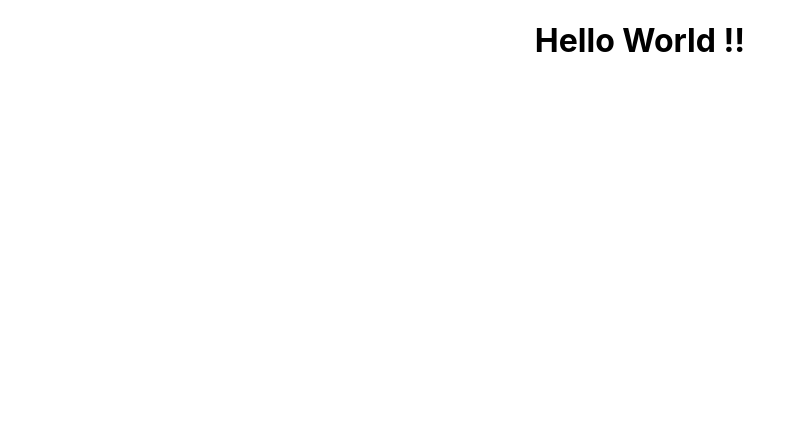
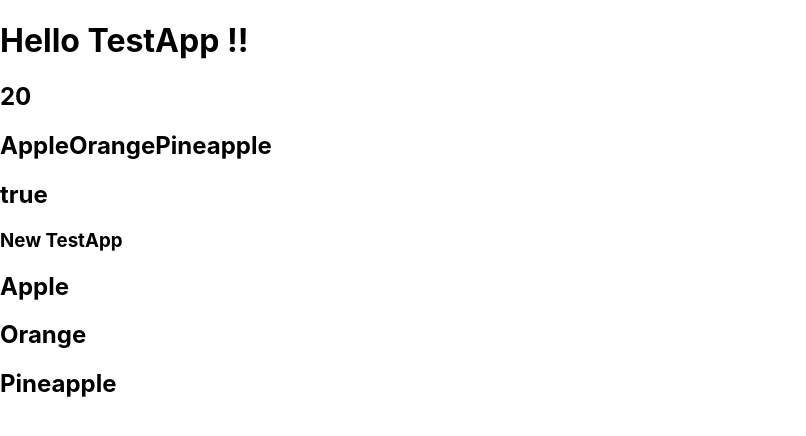
Before and after one commit to Exploringlearning/my-app, a React (Create React App) app: page / in a window 1280 px wide. Shown: the top 436 px of the page, without its empty margins (0-806 px from the left). Built offline with nearby package versions, Linux system fonts and the light colour scheme.

Commit message:
Datat types

```diff
--- a/src/App.js
+++ b/src/App.js
@@ -1,10 +1,23 @@
-import logo from './logo.svg';
 import './App.css';
 
 function App() {
+  const name = "TestApp";
+  const age = 20
+  const likes = ["Apple", "Orange", "Pineapple"];
+
   return (
-    <div className="App">
-  <h1>Hello World !!</h1>
+    <div id="app-id">
+  <h1 id ="header-id">Hello {name} !!</h1>
+  <h2>{age}</h2>
+  <h2>{likes}</h2>
+  <h2>{String(true)}</h2>
+  {
+    true ? <h3>New TestApp</h3> : null
+  }
+  {
+   likes.map(like => <h2 key = {like}> {like}</h2>)
+  }
+
     </div>
   );
 }
```
